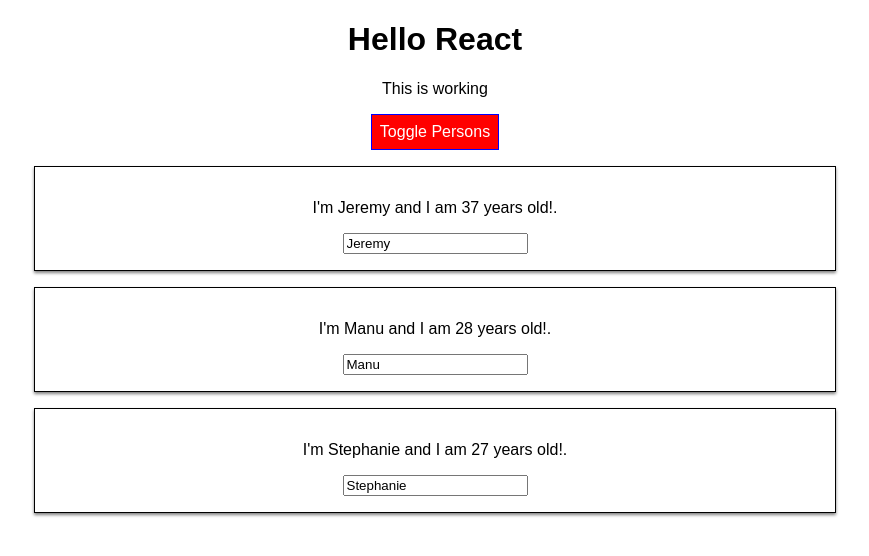
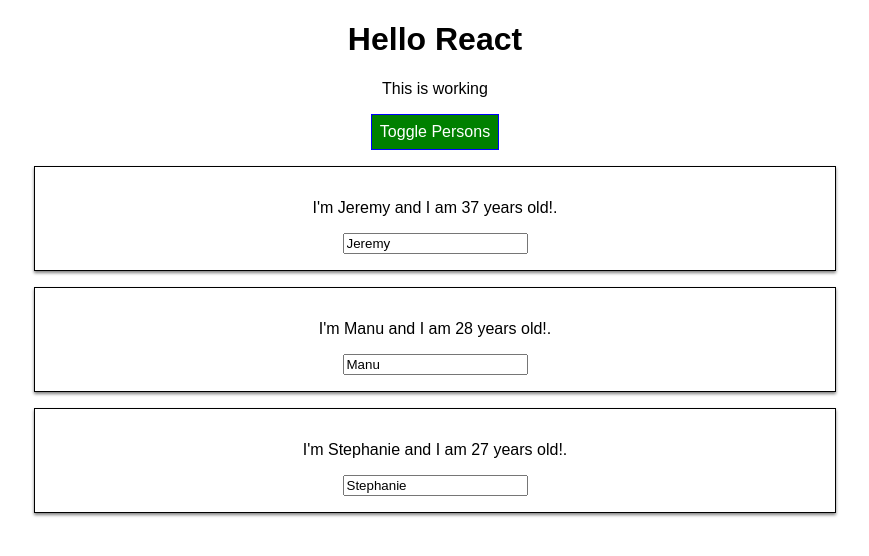
Before and after one commit to JeremyDoubleday/reactLearning, a React (Create React App) app: page / in a window 1280 px wide. Both pictures are taken after a click on the button "Toggle Persons". Shown: the top 556 px of the page, without its empty margins (205-1074 px from the left). Built offline with nearby package versions, Linux system fonts and the light colour scheme.

Commit message:
updating files

```diff
--- a/package.json
+++ b/package.json
@@ -3,9 +3,11 @@
   "version": "0.1.0",
   "private": true,
   "dependencies": {
+    "radium": "^0.26.0",
     "react": "^16.13.1",
     "react-dom": "^16.13.1",
-    "react-scripts": "1.1.5"
+    "react-scripts": "1.1.5",
+    "styled-components": "^5.1.0"
   },
   "scripts": {
     "start": "react-scripts start",
--- a/src/App.css
+++ b/src/App.css
@@ -1,3 +1,25 @@
 .App {
   text-align: center;
 }
+
+.red {
+  color: red;
+}
+
+.bold {
+  font-weight: bold;
+}
+.button {
+  background-color: green;
+  color: white;
+  font: inherit;
+  border: 1px solid blue;
+  padding: 8px;
+  cursor: pointer;
+}
+
+.button:hover {
+  background-color: lightgreen;
+  color: black;
+
+}
--- a/src/App.js
+++ b/src/App.js
@@ -1,6 +1,21 @@
 import React, { Component } from 'react';
+import styled from 'styled-components';
 import './App.css';
 import Person from './Person/Person';
+
+const StyledButton = styled.button`
+  background-color: ${props => props.alt ? 'red' : 'green'};
+  color: white;
+  font: inherit;
+  border: 1px solid blue;
+  padding: 8px;
+  cursor: pointer;
+
+  &:hover {
+    background-color: ${props => props.alt ? 'salmon' : 'lightgreen'};
+    color: black;
+}
+`;
 
 class App extends Component {
   state = {
@@ -53,15 +68,6 @@
 
   render() {
 
-    const style = {
-      backgroundColor: 'green',
-      color: 'white',
-      font: 'inherit',
-      border: '1px solid blue',
-      padding: '8px',
-      cursor: 'pointer'
-    };
-
     let persons = null;
 
     if (this.state.showPersons) {
@@ -78,19 +84,23 @@
 
           </div>
       );
-      style.backgroundColor = 'red';
+
+    }
+
+    let classes = [];
+    if (this.state.persons.length <= 2) {
+      classes.push('red');
+    }
+    if (this.state.persons.length <= 1) {
+      classes.push('bold');
     }
 
     return (
       <div className="App">
         <h1>Hello React</h1>
-        <p> This is working </p>
-        <button
-          style = { style }
-          onClick = { this.togglePersonHandler }
-          overrides={{backgroundColor: "00FF00"}}
-
->Toggle Persons</button>
+        <p className = { classes.join(' ') }> This is working </p>
+        <button className="button"
+          onClick = { this.togglePersonHandler }>Toggle Persons</button>
           { persons }
       </div>
     );
--- a/src/Person/Person.js
+++ b/src/Person/Person.js
@@ -1,14 +1,35 @@
 import React from 'react';
-import './Person.css';
+import styled from 'styled-components';
+
+const StyledDiv = styled.div`
+    width: 60%;
+    margin: 16px auto;
+    border: 1px solid #000000;
+    box-shadow: 0 2px 3px grey;
+    padding: 16px;
+    text-align: center;
+
+    @media (min-width: 500px): {
+            width: '450px'
+    }
+`;
 
 const person = (props) => {
+    /*
+    const style = {
+        '@media (min-width: 500px)': {
+            width: '450px'
+        }
+    };
+    */
     return (
-    <div className = "Person">
+    //<div className = "Person" style = { style }>
+    <StyledDiv>
         <p onClick = {props.click}>I'm {props.name} and I am { props.age } years old!.</p>
         <p>{ props.children}</p>
         <input type = "text" onChange = {props.changed}
         value = {props.name}/>
-    </div>
+    </StyledDiv>
     )
 };
 
```
Also changed, not shown: 1 other file (tests, documents, lock files or other folders).
